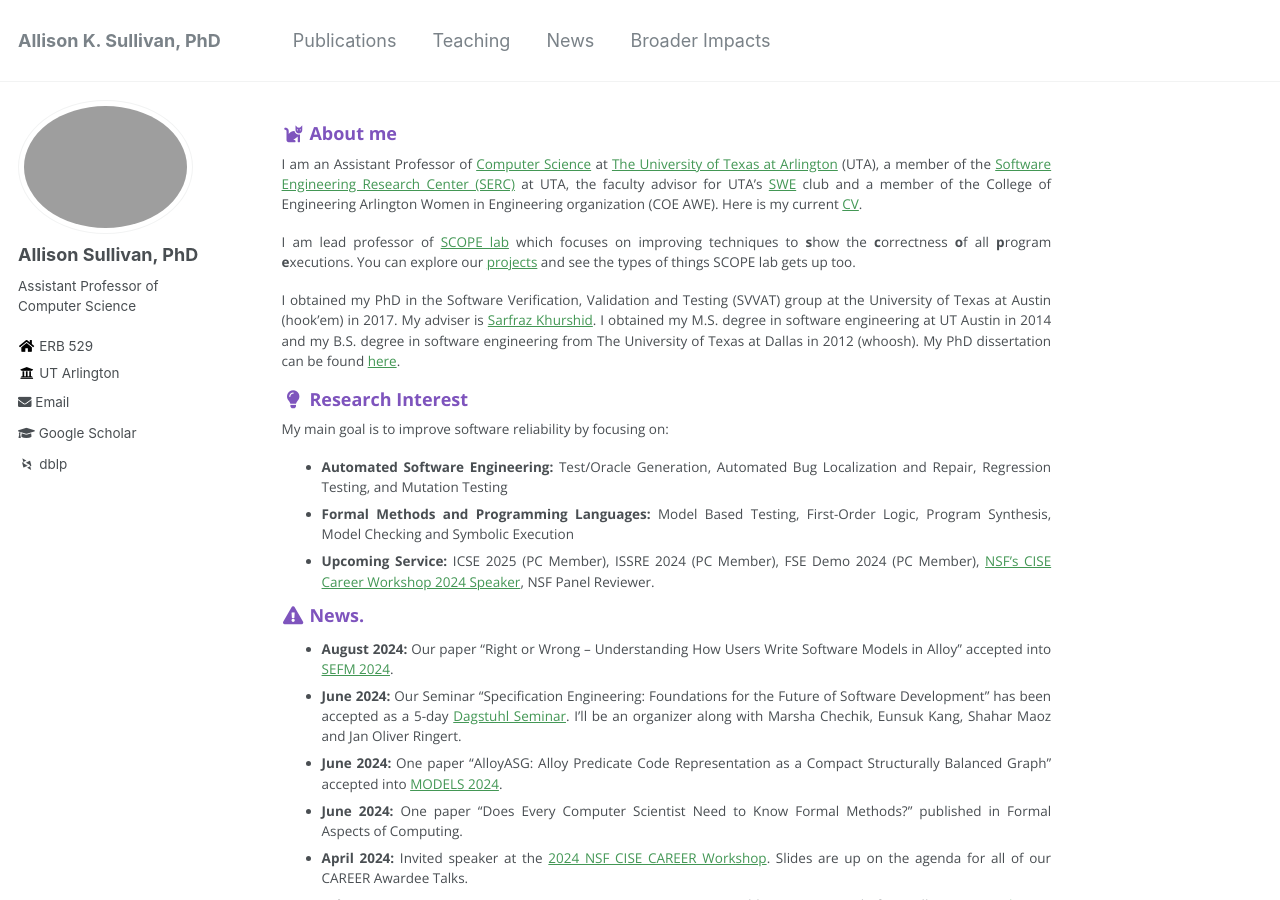
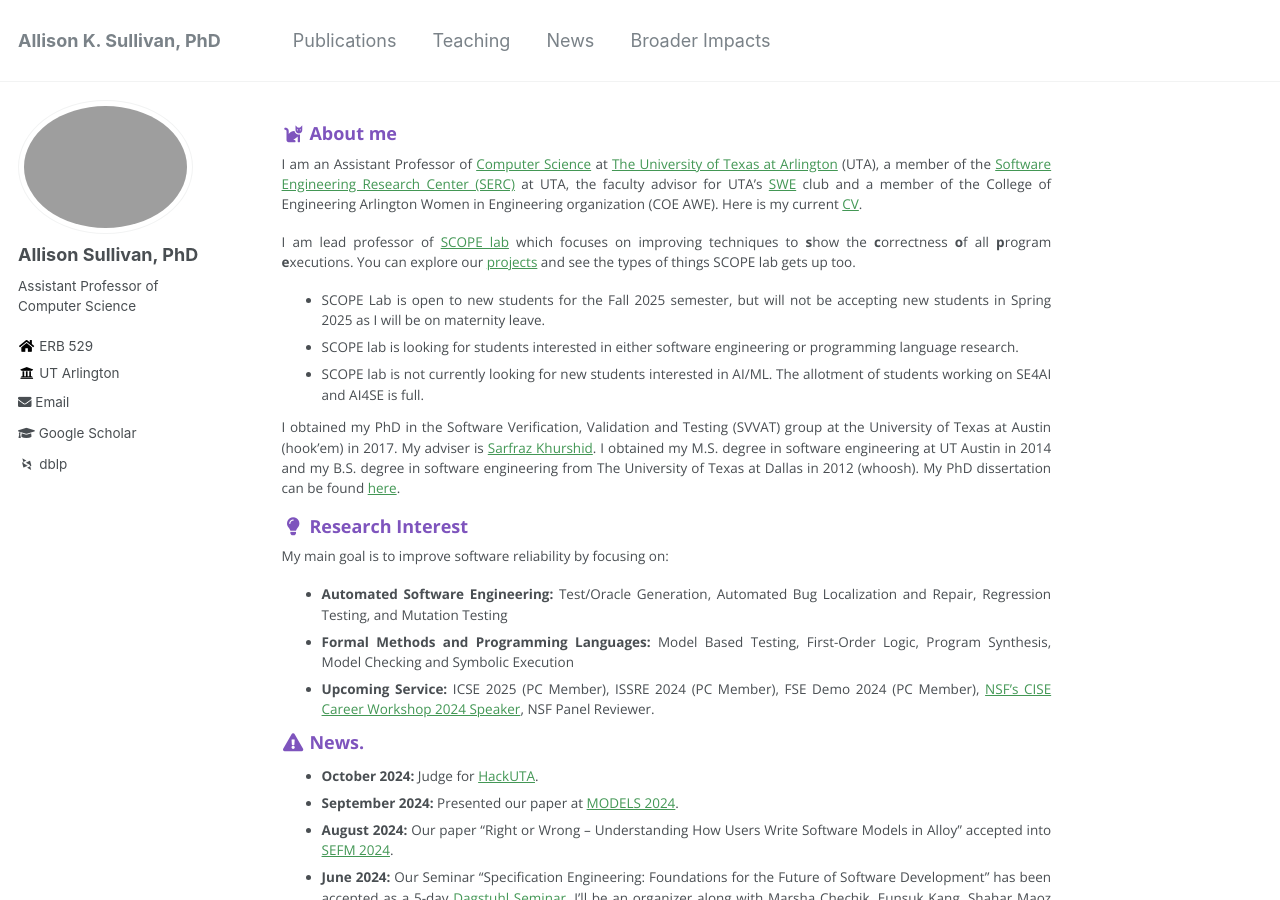
Before and after one commit to Allisonius/allisonius.github.io, a Jekyll site: the page built from _pages/about.md, in a window 1280 px wide and 900 px high. Built offline with Jekyll 4.4.1, drawn with Linux system fonts in a browser that asks for light colours; some web fonts are replaced.

Commit message:
Update about.md

```diff
--- a/_pages/about.md
+++ b/_pages/about.md
@@ -13,6 +13,9 @@ redirect_from:
 I am an Assistant Professor of [Computer Science](https://www.uta.edu/academics/schools-colleges/engineering/academics/departments/cse) at [The University of Texas at Arlington](https://www.uta.edu/) (UTA), a member of the [Software Engineering Research Center (SERC)](https://se-research-center.uta.edu/) at UTA, the faculty advisor for UTA's [SWE](https://swe.org/) club and a member of the College of Engineering Arlington Women in Engineering organization (COE AWE). Here is my current [CV](/files/ASullivan_CV.pdf).
 
 I am lead professor of [SCOPE lab](https://scopelabuta.github.io/) which focuses on improving techniques to **s**how the **c**orrectness **o**f all **p**rogram **e**xecutions.  You can explore our [projects](https://scopelabuta.github.io/projects/) and see the types of things SCOPE lab gets up too.
+* SCOPE Lab is open to new students for the Fall 2025 semester, but will not be accepting new students in Spring 2025 as I will be on maternity leave.
+* SCOPE lab is looking for students interested in either software engineering or programming language research.
+* SCOPE lab is not currently looking for new students interested in AI/ML. The allotment of students working on SE4AI and AI4SE is full.
 
 I obtained my PhD in the Software Verification, Validation and Testing (SVVAT) group at the University of Texas at Austin (hook'em) in 2017. My adviser is [Sarfraz Khurshid](https://users.ece.utexas.edu/~khurshid/). I obtained my M.S. degree in software engineering at UT Austin in 2014 and my B.S. degree in software engineering from The University of Texas at Dallas in 2012 (whoosh). My PhD dissertation can be found [here](files/dissertation.pdf).
 
@@ -24,8 +27,12 @@ Mutation Testing
 Checking and Symbolic Execution
  * **Upcoming Service:** ICSE 2025 (PC Member), ISSRE 2024 (PC Member), FSE Demo 2024 (PC Member), [NSF's CISE Career Workshop 2024 Speaker](https://www.cnsr.ictas.vt.edu/NSF-CISE-CAREER-Workshop-24/index.html), NSF Panel Reviewer.
 
+
+
 ### <i class="fa fa-fw fa-exclamation-triangle" aria-hidden="true"></i> News.
 
+* **October 2024:** Judge for [HackUTA](https://www.hackuta.org/).
+* **September 2024:** Presented our paper at [MODELS 2024](https://conf.researchr.org/home/models-2024).
 * **August 2024:** Our paper "Right or Wrong -- Understanding How Users Write Software Models in Alloy" accepted into [SEFM 2024](https://sefm-conference.github.io/2024/).
 * **June 2024:** Our Seminar "Specification Engineering: Foundations for the Future of Software Development" has been accepted as a 5-day [Dagstuhl Seminar](https://www.dagstuhl.de/en/seminars/dagstuhl-seminars). I'll be an organizer along with Marsha Chechik, Eunsuk Kang, Shahar Maoz and Jan Oliver Ringert.
 * **June 2024:** One paper "AlloyASG: Alloy Predicate Code Representation as a Compact Structurally Balanced Graph" accepted into [MODELS 2024](https://conf.researchr.org/home/models-2024).
```
